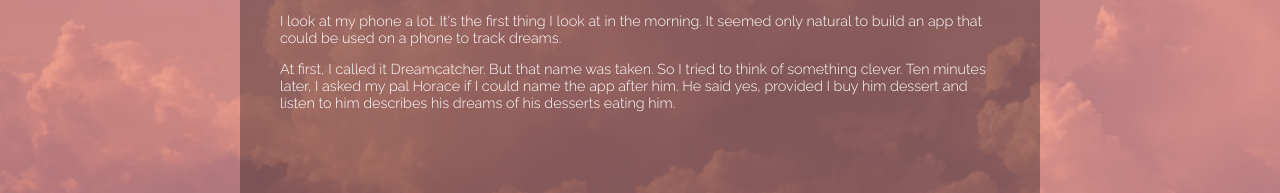
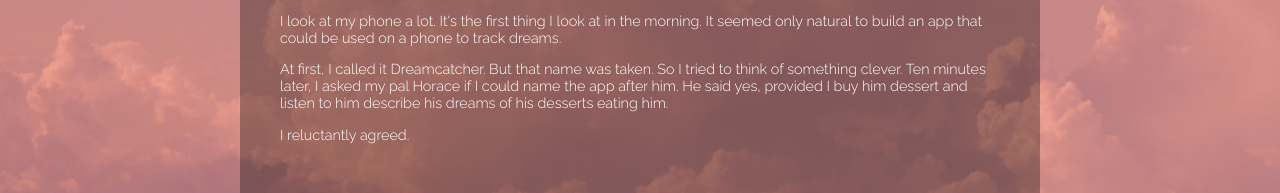
Before and after one commit to bennyrags/dreamcatcher, a React (Create React App) app: page /#/about in a window 1280 px wide. Shown: the part 247-440 px from the top of the page. Built offline with nearby package versions, Linux system fonts and the light colour scheme; no server answers; a web font is replaced by a local one.

Commit message:
about edits

```diff
--- a/src/components/AboutPage/AboutPage.js
+++ b/src/components/AboutPage/AboutPage.js
@@ -18,8 +18,9 @@ Horace The Dreamer is an app for dreamers.
         I look at my phone a lot. It's the first thing I look at in the morning. It seemed only natural to build an app that could be used on a phone to track dreams.
       </p>
       <p>
-        At first, I called it Dreamcatcher. But that name was taken. So I tried to think of something clever. Ten minutes later, I asked my pal Horace if I could name the app after him. He said yes, provided I buy him dessert and listen to him describes his dreams of his desserts eating him.
+        At first, I called it Dreamcatcher. But that name was taken. So I tried to think of something clever. Ten minutes later, I asked my pal Horace if I could name the app after him. He said yes, provided I buy him dessert and listen to him describe his dreams of his desserts eating him.
       </p>
+      <p>I reluctantly agreed.</p>
     </div>
   </div>
 );
```
